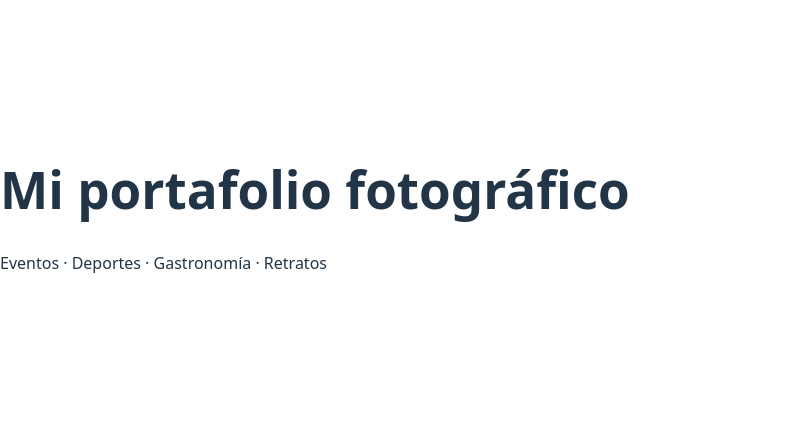
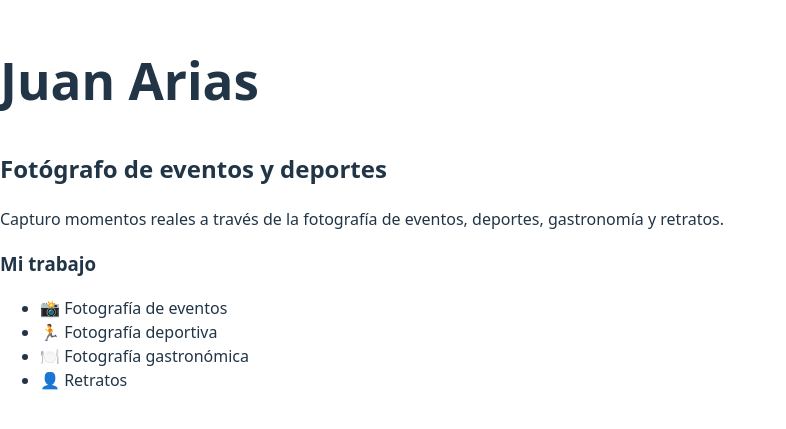
Before and after one commit to juanandresariasutp/portfolio-fotografia, a React (Vite) app: page / in a window 1280 px wide. Shown: the part 191-620 px from the top of the page, without its empty margins (0-786 px from the left). Built offline with nearby package versions, Linux system fonts and the light colour scheme.

Commit message:
Create Home components (Hero and Categories)

```diff
--- a/src/App.jsx
+++ b/src/App.jsx
@@ -3,8 +3,26 @@ import './App.css';
 function App() {
   return (
     <div>
-      <h1>Mi portafolio fotográfico</h1>
-      <p>Eventos · Deportes · Gastronomía · Retratos</p>
+      {/* HERO */}
+      <section>
+        <h1>Juan Arias</h1>
+        <h2>Fotógrafo de eventos y deportes</h2>
+        <p>
+          Capturo momentos reales a través de la fotografía de eventos,
+          deportes, gastronomía y retratos.
+        </p>
+      </section>
+
+      {/* CATEGORÍAS */}
+      <section>
+        <h3>Mi trabajo</h3>
+        <ul>
+          <li>📸 Fotografía de eventos</li>
+          <li>🏃 Fotografía deportiva</li>
+          <li>🍽️ Fotografía gastronómica</li>
+          <li>👤 Retratos</li>
+        </ul>
+      </section>
     </div>
   );
 }
```
Also changed, not shown: src/components/Categories.jsx (added, +15 -0 lines), src/components/Hero.jsx (added, +14 -0 lines).
